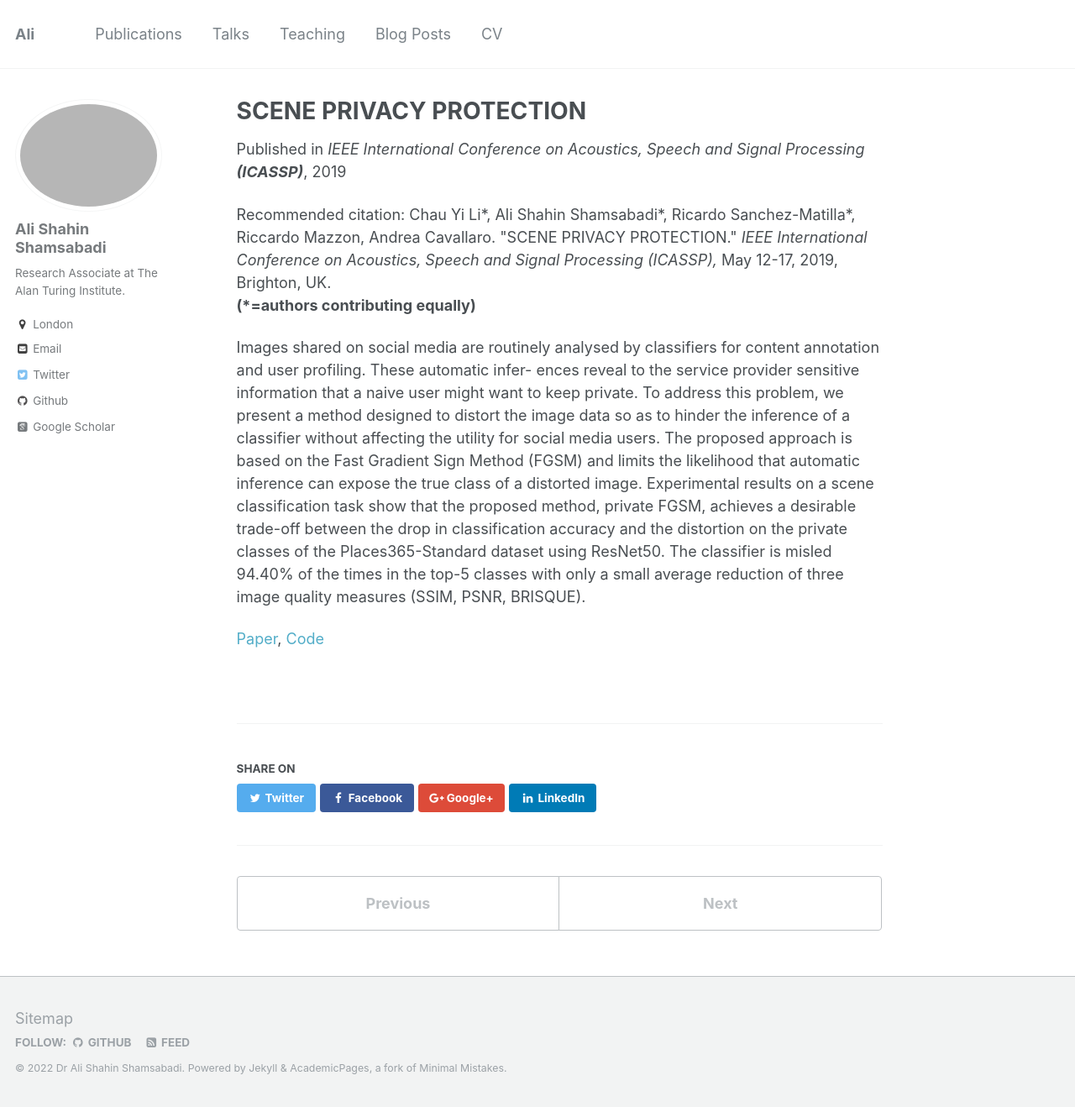
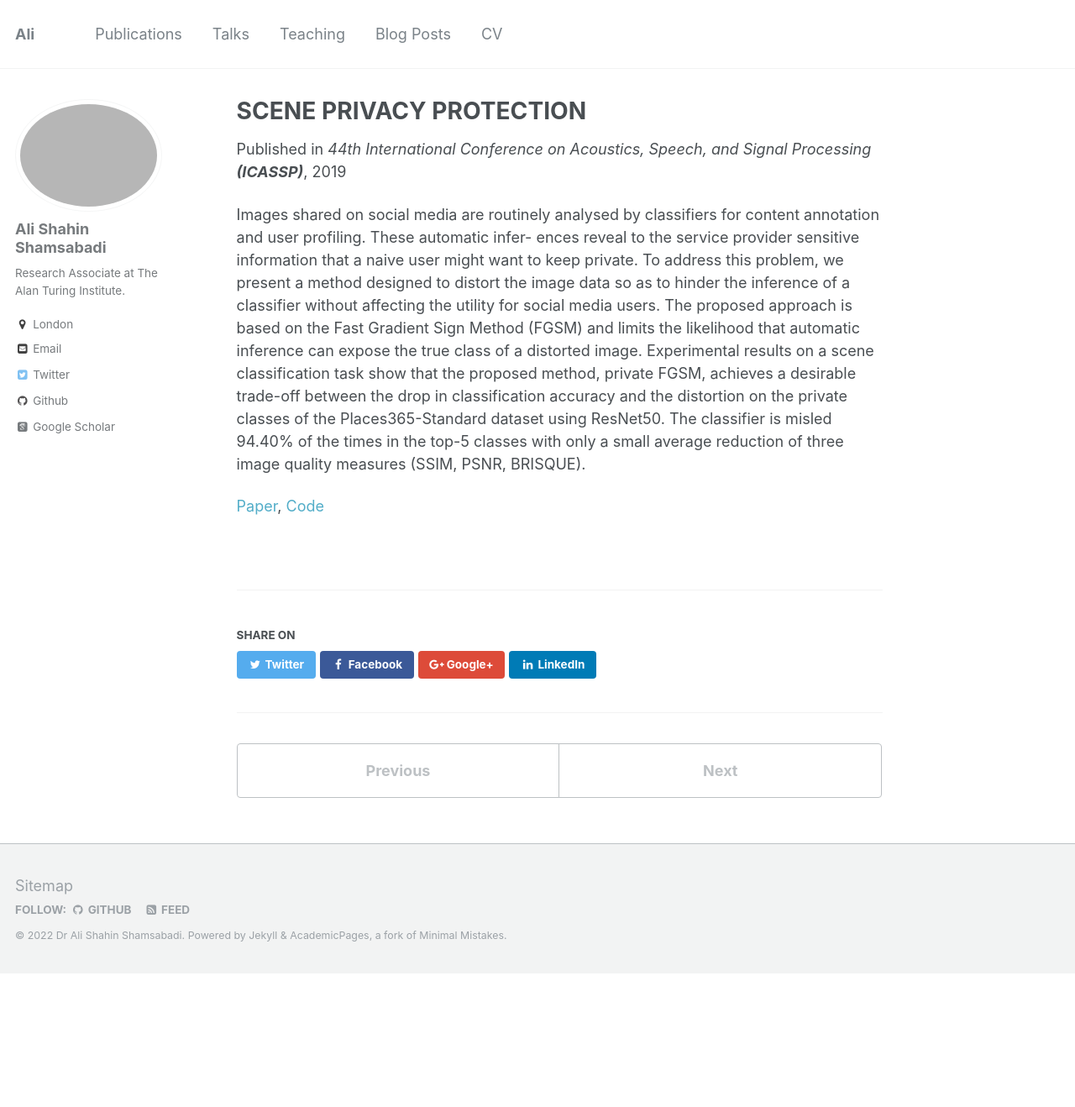
Before and after one commit to AliShahin/AliShahin.github.io, a Jekyll site: the page built from _publications/2019-05-01_Scene-Privay-Preserving.md, in a window 1280 px wide and 1318 px high. Shown: the whole window at 84% size. Built offline with Jekyll 4.4.1, drawn with Linux system fonts in a browser that asks for light colours; some web fonts are replaced.

Commit message:
Update 2019-05-01_Scene-Privay-Preserving.md

```diff
--- a/_publications/2019-05-01_Scene-Privay-Preserving.md
+++ b/_publications/2019-05-01_Scene-Privay-Preserving.md
@@ -1,12 +1,9 @@
 ---
 title: "SCENE PRIVACY PROTECTION"
 collection: publications
-permalink: /publication/2019-05-01_Scene-Privay-Preserving
-excerpt: '[<b>Paper</b>](https://ieeexplore.ieee.org/abstract/document/8682225),
-[<b>Code</b>](https://github.com/AliShahin/P-FGSM).'
+excerpt: '<i class="fa fa-file-pdf-o" style="color:red"></i>[<font color="red">Paper</font>](https://ieeexplore.ieee.org/abstract/document/8682225) <i class="fa fa-github" style="color:green"></i>[<font color="green">Code</font>](https://github.com/AliShahin/P-FGSM)'
 date: 2019-05-12
-venue: 'IEEE International Conference on Acoustics, Speech and Signal Processing <b> (ICASSP)</b>'
-citation: 'Chau Yi Li*, Ali Shahin Shamsabadi*, Ricardo Sanchez-Matilla*, Riccardo Mazzon, Andrea Cavallaro. &quot;SCENE PRIVACY PROTECTION.&quot; <i> IEEE International Conference on Acoustics, Speech and Signal Processing (ICASSP), </i> May 12-17, 2019, Brighton, UK. <br> <b> (*=authors contributing equally) </b>'
+venue: '44th International Conference on Acoustics, Speech, and Signal Processing <b> (ICASSP)</b>'
 ---
 Images shared on social media are routinely analysed by classifiers for content annotation and user profiling. These automatic infer- ences reveal to the service provider sensitive information that a naive user might want to keep private. To address this problem, we present a method designed to distort the image data so as to hinder the inference of a classifier without affecting the utility for social media users. The proposed approach is based on the Fast Gradient Sign Method (FGSM) and limits the likelihood that automatic inference can expose the true class of a distorted image. Experimental results on a scene classification task show that the proposed method, private FGSM, achieves a desirable trade-off between the drop in classification accuracy and the distortion on the private classes of the Places365-Standard dataset using ResNet50. The classifier is misled 94.40% of the times in the top-5 classes with only a small average reduction of three image quality measures (SSIM, PSNR, BRISQUE).
 
```
